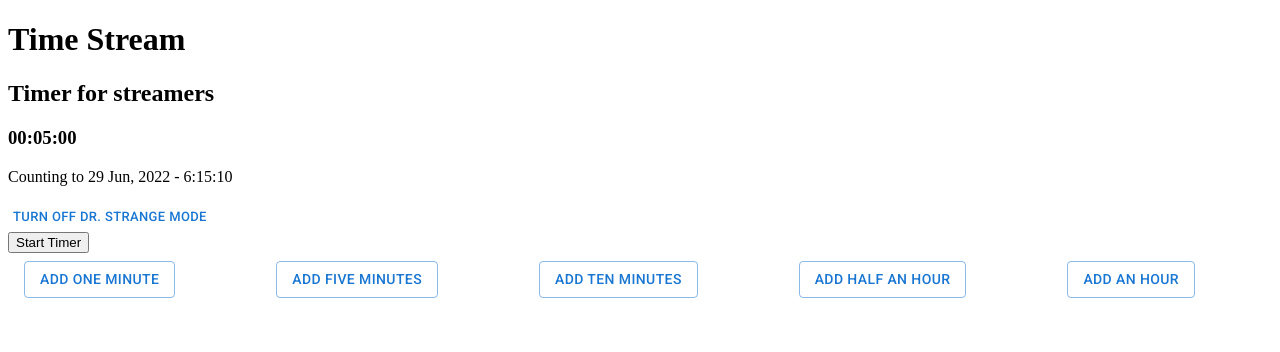
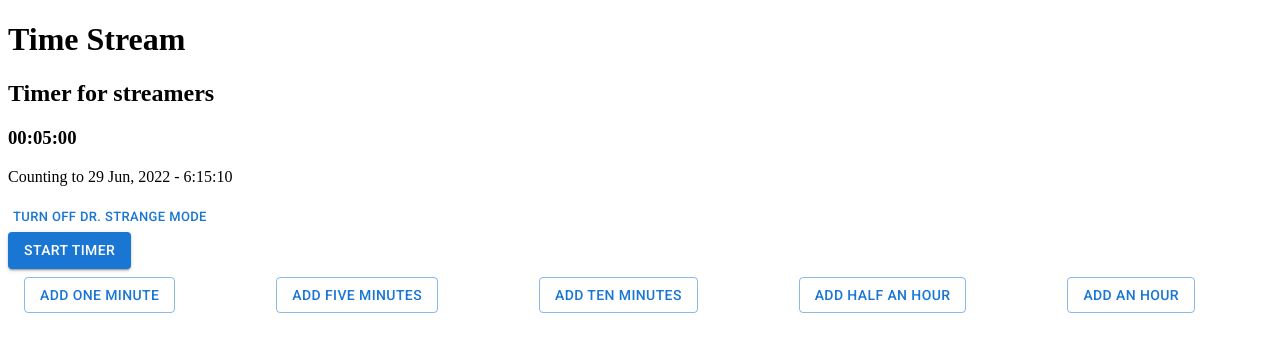
Before and after one commit to ben-laird/adjustable-timer, a React (Create React App) app: page / in a window 1280 px wide. Shown: the top 352 px of the page. Built offline with nearby package versions, Linux system fonts and the light colour scheme.

Commit message:
Add MUI to StartStop

```diff
--- a/src/features/timer/StartStop.tsx
+++ b/src/features/timer/StartStop.tsx
@@ -1,3 +1,5 @@
+import { Alert, Button, Snackbar } from "@mui/material";
+import { useState } from "react";
 import { connect } from "react-redux";
 import { RootState } from "../../app/store";
 import { flipCounting } from "./timerSlice";
@@ -5,10 +7,32 @@ import { flipCounting } from "./timerSlice";
 type StartStopProps = ReturnType<typeof mapState> & typeof mapDispatch;
 
 const StartStop = (props: StartStopProps) => {
+  const [open, setOpen] = useState(false);
+
+  const handleClick = () => {
+    props.flipCounting();
+    setOpen(true);
+  };
+
+  const handleClose = (
+    _event?: React.SyntheticEvent | Event,
+    reason?: string
+  ) => {
+    if (reason === "clickaway") return;
+    setOpen(false);
+  };
+
   return (
-    <button onClick={props.flipCounting}>
-      {`${props.isCounting ? "Stop" : "Start"}`} Timer
-    </button>
+    <div>
+      <Button variant="contained" onClick={handleClick}>
+        {`${props.isCounting ? "Stop" : "Start"}`} Timer
+      </Button>
+      <Snackbar open={open} autoHideDuration={3000} onClose={handleClose}>
+        <Alert onClose={handleClose} severity="success" sx={{ width: "100%" }}>
+          The timer has {`${props.isCounting ? "started!" : "stopped!"}`}
+        </Alert>
+      </Snackbar>
+    </div>
   );
 };
 
```
